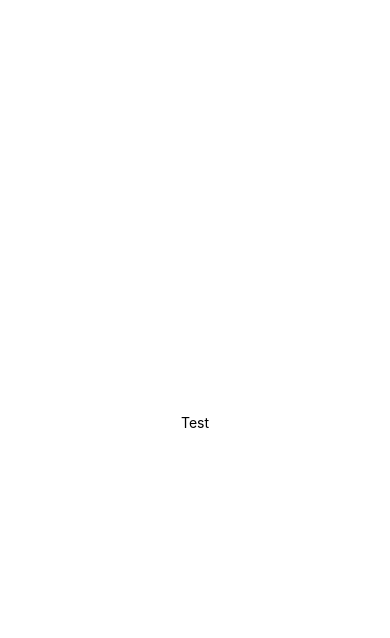
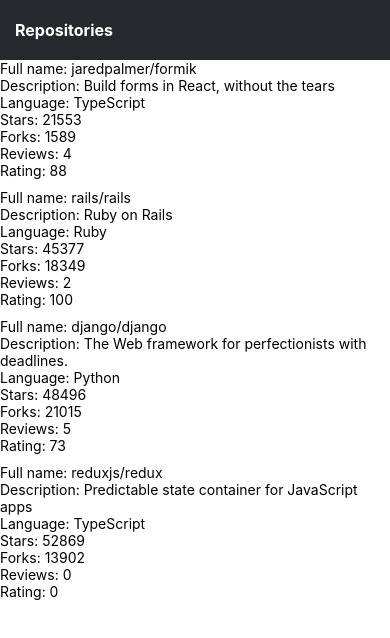
Before and after one commit to fallmx/rate-repository-app, a React Native app: screen / in a window 390 px wide. Shown: the top 638 px of the page. Built offline with nearby package versions, Linux system fonts and the light colour scheme.

Commit message:
Teht 10.3-10.4

```diff
--- a/App.js
+++ b/App.js
@@ -1,20 +1,7 @@
-import { StatusBar } from 'expo-status-bar';
-import { StyleSheet, Text, View } from 'react-native';
+import Main from './src/components/Main';
 
-export default function App() {
-  return (
-    <View style={styles.container}>
-      <Text>Test</Text>
-      <StatusBar style="auto" />
-    </View>
-  );
-}
+const App = () => {
+  return <Main />;
+};
 
-const styles = StyleSheet.create({
-  container: {
-    flex: 1,
-    backgroundColor: '#fff',
-    alignItems: 'center',
-    justifyContent: 'center',
-  },
-});
+export default App;
--- /dev/null
+++ b/src/components/AppBar.jsx
@@ -0,0 +1,24 @@
+import { View, StyleSheet } from 'react-native';
+import Constants from 'expo-constants';
+import theme from '../theme';
+import AppBarTab from './AppBarTab';
+
+const styles = StyleSheet.create({
+  container: {
+    paddingTop: Constants.statusBarHeight,
+    backgroundColor: theme.colors.appBarBackground,
+    display: 'flex',
+    flexDirection: 'row',
+  },
+  // ...
+});
+
+const AppBar = () => {
+  return (
+    <View style={styles.container}>
+      <AppBarTab text="Repositories" />
+    </View>
+  );
+};
+
+export default AppBar;
--- /dev/null
+++ b/src/components/AppBarTab.jsx
@@ -0,0 +1,24 @@
+import { Pressable } from "react-native"
+import { View, StyleSheet } from 'react-native';
+import Text from "./Text"
+
+const styles = StyleSheet.create({
+  button: {
+    paddingHorizontal: 15,
+    paddingVertical: 20
+  }
+})
+
+const AppBarTab = ({text}) => {
+  return (
+    <View>
+      <Pressable android_ripple={{radius: 100}}>
+        <View style={styles.button}>
+          <Text color="textLight" fontSize="subheading" fontWeight="bold">{text}</Text>
+        </View>
+      </Pressable>
+    </View>
+  );
+};
+
+export default AppBarTab;
--- /dev/null
+++ b/src/components/Main.jsx
@@ -0,0 +1,23 @@
+import { StyleSheet, View } from 'react-native';
+import RepositoryList from './RepositoryList';
+import AppBar from './AppBar';
+import { StatusBar } from 'react-native';
+
+const styles = StyleSheet.create({
+  container: {
+    flexGrow: 1,
+    flexShrink: 1,
+  },
+});
+
+const Main = () => {
+  StatusBar.setBarStyle('light-content')
+  return (
+    <View style={styles.container}>
+      <AppBar />
+      <RepositoryList />
+    </View>
+  );
+};
+
+export default Main;
--- /dev/null
+++ b/src/components/RepositoryItem.jsx
@@ -0,0 +1,17 @@
+import { Text, View } from 'react-native';
+
+const RepositoryItem = ({item}) => {
+  return (
+    <View>
+      <Text>Full name: {item.fullName}</Text>
+      <Text>Description: {item.description}</Text>
+      <Text>Language: {item.language}</Text>
+      <Text>Stars: {item.stargazersCount}</Text>
+      <Text>Forks: {item.forksCount}</Text>
+      <Text>Reviews: {item.reviewCount}</Text>
+      <Text>Rating: {item.ratingAverage}</Text>
+    </View>
+  )
+};
+
+export default RepositoryItem;
--- /dev/null
+++ b/src/components/RepositoryList.jsx
@@ -0,0 +1,73 @@
+import { FlatList, View, StyleSheet } from 'react-native';
+import RepositoryItem from './RepositoryItem';
+
+const styles = StyleSheet.create({
+  separator: {
+    height: 10,
+  },
+});
+
+const repositories = [
+  {
+    id: 'jaredpalmer.formik',
+    fullName: 'jaredpalmer/formik',
+    description: 'Build forms in React, without the tears',
+    language: 'TypeScript',
+    forksCount: 1589,
+    stargazersCount: 21553,
+    ratingAverage: 88,
+    reviewCount: 4,
+    ownerAvatarUrl: 'https://avatars2.githubusercontent.com/u/4060187?v=4',
+  },
+  {
+    id: 'rails.rails',
+    fullName: 'rails/rails',
+    description: 'Ruby on Rails',
+    language: 'Ruby',
+    forksCount: 18349,
+    stargazersCount: 45377,
+    ratingAverage: 100,
+    reviewCount: 2,
+    ownerAvatarUrl: 'https://avatars1.githubusercontent.com/u/4223?v=4',
+  },
+  {
+    id: 'django.django',
+    fullName: 'django/django',
+    description: 'The Web framework for perfectionists with deadlines.',
+    language: 'Python',
+    forksCount: 21015,
+    stargazersCount: 48496,
+    ratingAverage: 73,
+    reviewCount: 5,
+    ownerAvatarUrl: 'https://avatars2.githubusercontent.com/u/27804?v=4',
+  },
+  {
+    id: 'reduxjs.redux',
+    fullName: 'reduxjs/redux',
+    description: 'Predictable state container for JavaScript apps',
+    language: 'TypeScript',
+    forksCount: 13902,
+    stargazersCount: 52869,
+    ratingAverage: 0,
+    reviewCount: 0,
+    ownerAvatarUrl: 'https://avatars3.githubusercontent.com/u/13142323?v=4',
+  },
+];
+
+const ItemSeparator = () => <View style={styles.separator} />;
+
+const RepositoryList = () => {
+  return (
+    <FlatList
+      data={repositories}
+      ItemSeparatorComponent={ItemSeparator}
+      renderItem={({item}) => {
+        return (
+          <RepositoryItem key={item.id} item={item} />
+        );
+      }}
+    />
+  );
+};
+
+export default RepositoryList;
--- /dev/null
+++ b/src/components/Text.jsx
@@ -0,0 +1,43 @@
+import { Text as NativeText, StyleSheet } from 'react-native';
+
+import theme from '../theme';
+
+const styles = StyleSheet.create({
+  text: {
+    color: theme.colors.textPrimary,
+    fontSize: theme.fontSizes.body,
+    fontFamily: theme.fonts.main,
+    fontWeight: theme.fontWeights.normal,
+  },
+  colorTextSecondary: {
+    color: theme.colors.textSecondary,
+  },
+  colorPrimary: {
+    color: theme.colors.primary,
+  },
+  colorTextLight: {
+    color: theme.colors.textLight,
+  },
+  fontSizeSubheading: {
+    fontSize: theme.fontSizes.subheading,
+  },
+  fontWeightBold: {
+    fontWeight: theme.fontWeights.bold,
+  },
+});
+
+const Text = ({ color, fontSize, fontWeight, style, ...props }) => {
+  const textStyle = [
+    styles.text,
+    color === 'textSecondary' && styles.colorTextSecondary,
+    color === 'primary' && styles.colorPrimary,
+    color === 'textLight' && styles.colorTextLight,
+    fontSize === 'subheading' && styles.fontSizeSubheading,
+    fontWeight === 'bold' && styles.fontWeightBold,
+    style,
+  ];
+
+  return <NativeText style={textStyle} {...props} />;
+};
+
+export default Text;
--- /dev/null
+++ b/src/theme.js
@@ -0,0 +1,22 @@
+const theme = {
+  colors: {
+    textPrimary: '#24292e',
+    textSecondary: '#586069',
+    textLight: '#ffffff',
+    primary: '#0366d6',
+    appBarBackground: '#24292e',
+  },
+  fontSizes: {
+    body: 14,
+    subheading: 16,
+  },
+  fonts: {
+    main: 'System',
+  },
+  fontWeights: {
+    normal: '400',
+    bold: '700',
+  },
+};
+
+export default theme;
```
